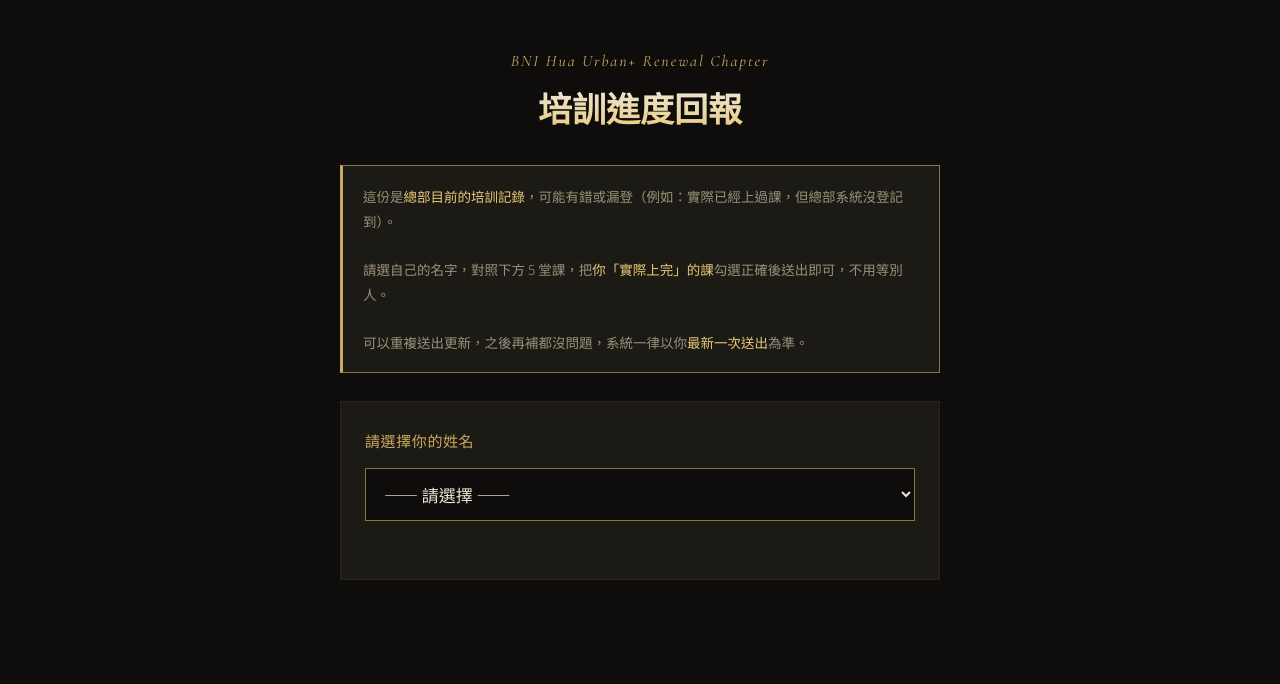
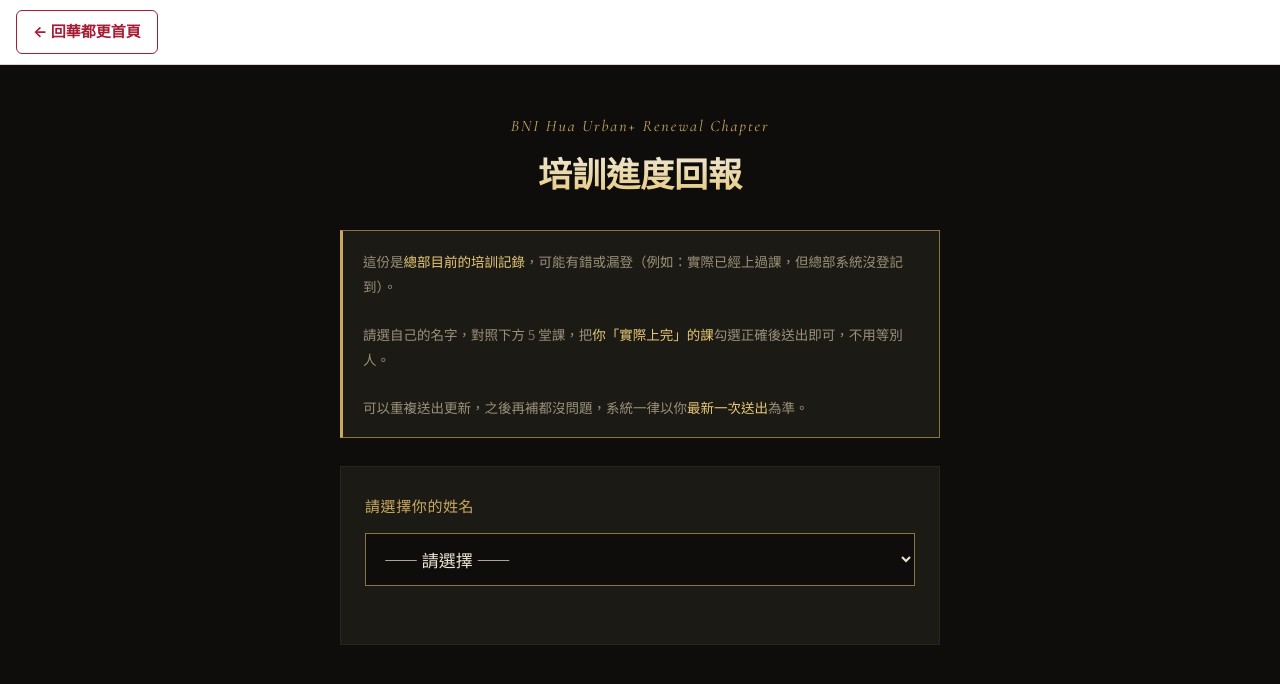
Before and after one commit to hua-urban/bni-training, a plain HTML site: page index.html in a window 1280 px wide. Drawn offline with nearby package versions, Linux system fonts and the light colour scheme.

Commit message:
新增回華都更首頁導覽按鈕

```diff
--- a/index.html
+++ b/index.html
@@ -241,8 +241,18 @@
     .card { padding: 22px 18px; }
   }
 </style>
+<style id="hua-home-navigation-style">
+.hua-home-navigation { box-sizing: border-box; display: block; position: relative; width: 100%; margin: 0; padding: 10px 16px; background: #fff; border-bottom: 1px solid #ded6d3; text-align: left; }
+.hua-home-navigation .hua-home-link { box-sizing: border-box; display: inline-flex; align-items: center; justify-content: center; min-height: 44px; max-width: 100%; padding: 9px 16px; border: 1px solid #a51c35; border-radius: 6px; background: #fff; color: #a51c35; font: 700 15px/1.5 -apple-system, BlinkMacSystemFont, "Noto Sans TC", "Microsoft JhengHei", sans-serif; text-decoration: none; }
+.hua-home-navigation .hua-home-link:hover { background: #a51c35; color: #fff; }
+.hua-home-navigation .hua-home-link:focus-visible { outline: 3px solid #1f4e79; outline-offset: 3px; }
+@media print { .hua-home-navigation { display: none; } }
+</style>
 </head>
 <body>
+<div class="hua-home-navigation" role="navigation" aria-label="華都更網站導覽">
+  <a class="hua-home-link" href="https://hua-urban.github.io/">← 回華都更首頁</a>
+</div>
 
 <div class="container">
   <header>
```
